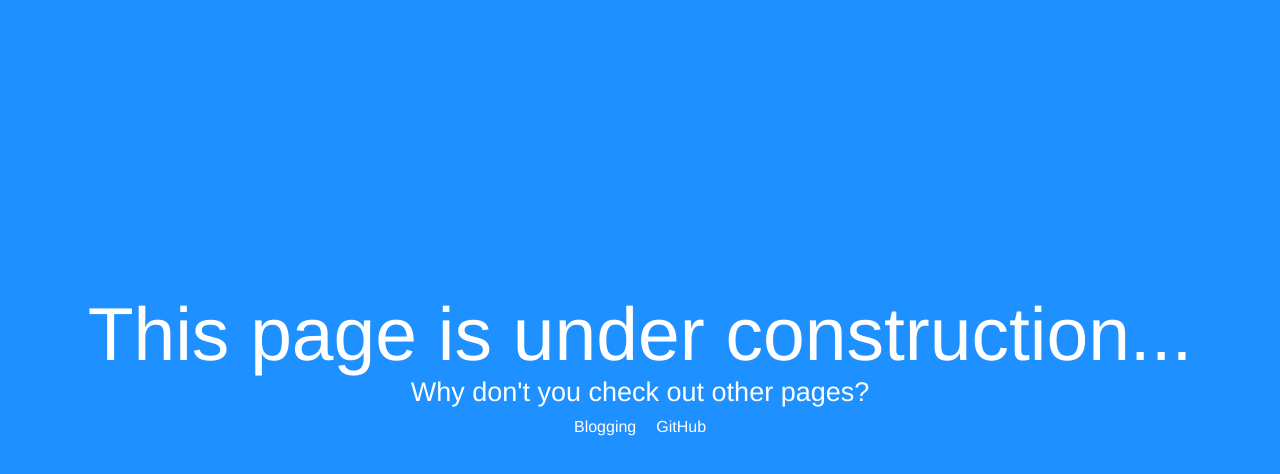
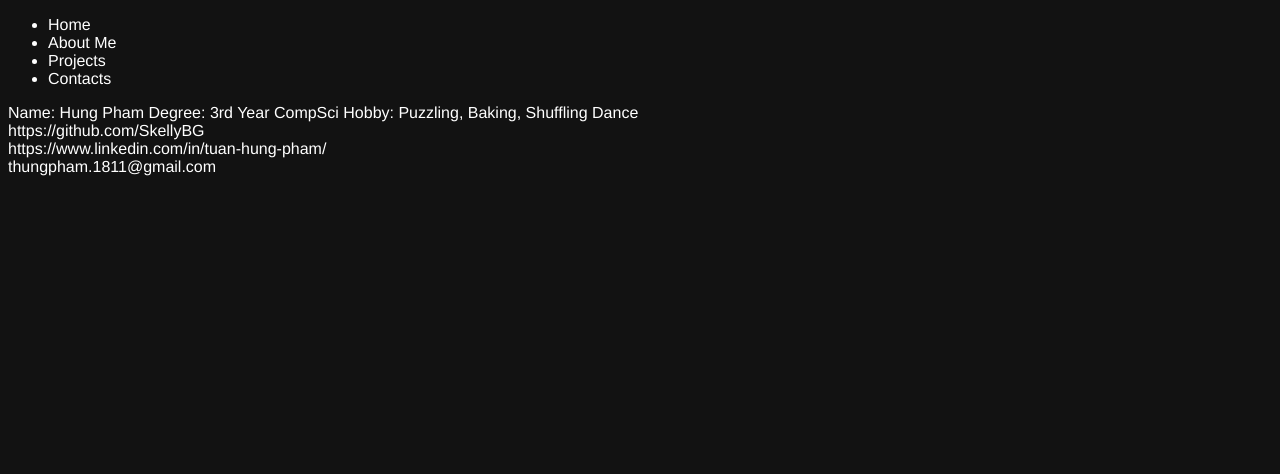
Before and after one commit to SkellyBG/SkellyBG.github.io, a plain HTML site: page index.html in a window 1280 px wide. Drawn offline with Linux system fonts and the light colour scheme.

Commit message:
initial commit

```diff
--- a/index.html
+++ b/index.html
@@ -6,24 +6,49 @@
     <meta http-equiv="X-UA-Compatible" content="IE=edge">
     <meta name="viewport" content="width=device-width, initial-scale=1.0">
     <link rel="stylesheet" href="stylesheet.css">
-    <title>Document</title>
+    <title>Hung Pham</title>
 </head>
 
 <body>
-    <div class="big-container">
-        <div class="main-content">
-            This page is under construction...
+    <div class="main">
+        <div class="header">
+            <div class="nav-bar">
+                <ul>
+                    <li>Home</li>
+                    <li>About Me</li>
+                    <li>Projects</li>
+                    <li>Contacts</li>
+                </ul>
+            </div>
         </div>
-        <div class="small-content">
-            Why don't you check out other pages?
+        <div class="banner">
+
         </div>
-        <div class="container">
-            <div class="item">
-                <a class="no-style" href="https://skellybg.github.io/blogging/">Blogging</a>
+
+        <div class="about-me">
+            <div class="info">
+                Name: Hung Pham
+                Degree: 3rd Year CompSci
+                Hobby: Puzzling, Baking, Shuffling Dance
             </div>
-            <div class="item">
-                <a class="no-style" href="https://github.com/SkellyBG">GitHub</a>
+
+            <div class="creampuffs">
+
             </div>
+        </div>
+
+        <div class="projects">
+
+        </div>
+
+        <div class="contacts">
+            <div class="github">https://github.com/SkellyBG</div>
+            <div class="linked-in">https://www.linkedin.com/in/tuan-hung-pham/</div>
+            <div class="email">thungpham.1811@gmail.com</div>
+        </div>
+
+        <div class="footer">
+
         </div>
     </div>
 
--- a/stylesheet.css
+++ b/stylesheet.css
@@ -1,49 +1,16 @@
+:root {
+    --bg-color: rgb(18,18,18);
+}
+
 html {
     margin: 0;
     padding: 0;
-    background-color: dodgerblue;
+    background-color: var(--bg-color);
+    color: white;
     font-family: Helvetica, sans-serif;
 }
 
-.main-content {
-    font-size: 75px;
-    color: white;
-}
-
-.small-content {
-    font-size: 27px;
-    color: white;
-}
-
-.big-container {
-    justify-content: center;
-    align-items: center;
-    text-align: center;
-    min-height: 90vh;
+main {
     display: flex;
     flex-direction: column;
 }
-
-.container {
-    display: flex;
-    flex-direction: row;
-    color: white
-}
-
-.item {
-    padding: 10px
-}
-
-a.no-style {
-    text-decoration: inherit;
-    color: inherit;
-}
-
-a.no-style:visited {
-    text-decoration: inherit;
-    color: inherit;
-}
-
-a.no-style:hover {
-    color: lightgray;
-}
```
Also changed, not shown: 1 other file.
